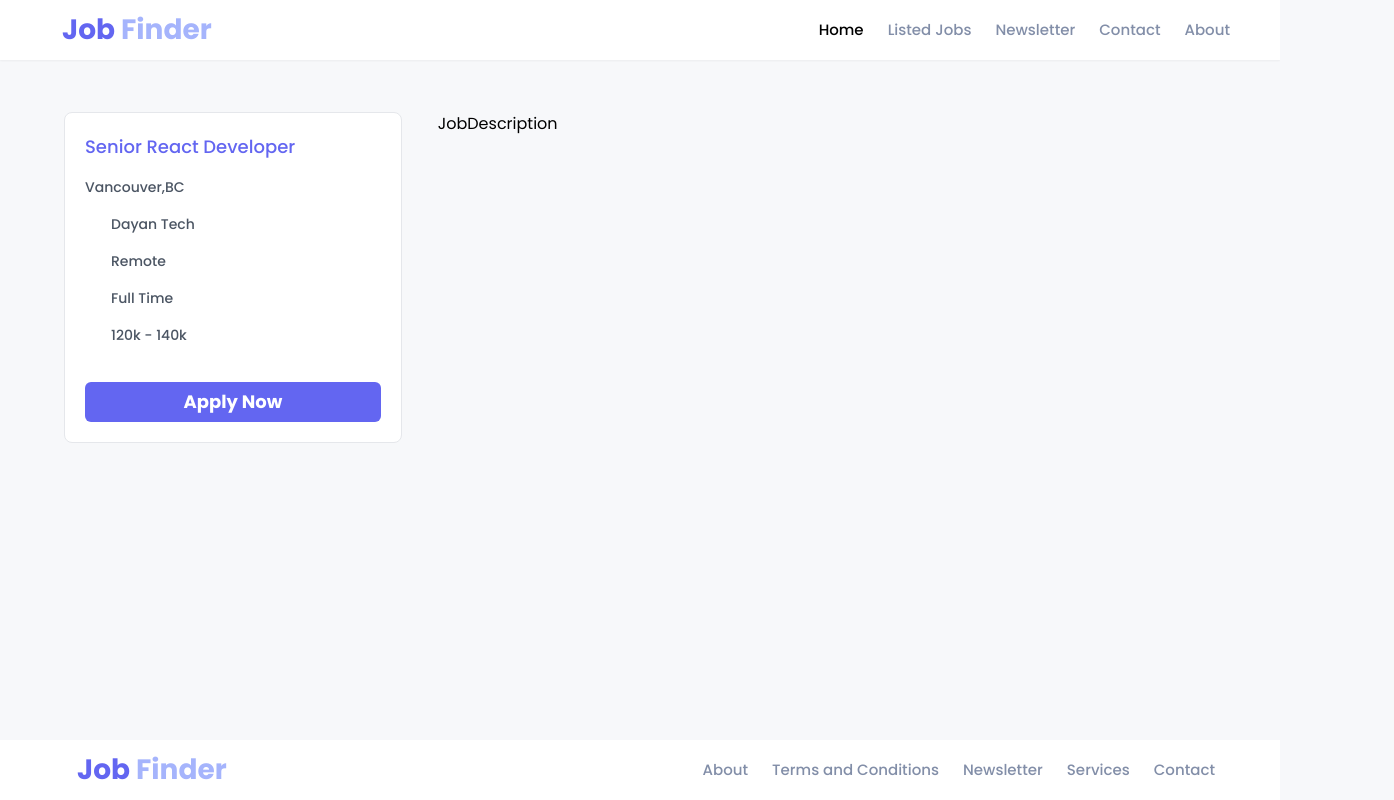
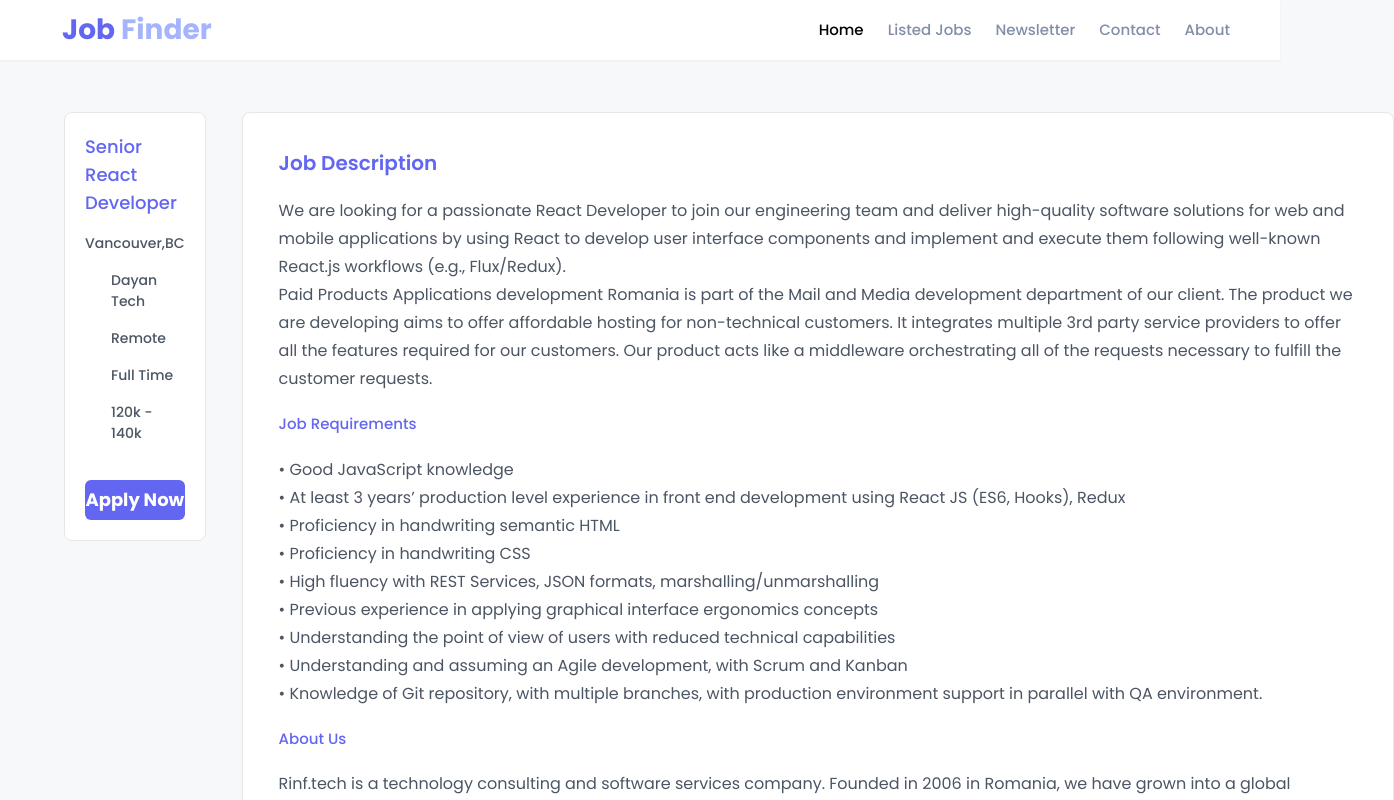
Before and after one commit to gokhanyurtsever/job-board, a React (Vite) app: page /jobs/1 in a window 1280 px wide. Shown: the top 800 px of the page, 1394 px wide, since content can reach past the window. Built offline with nearby package versions, Linux system fonts and the light colour scheme; some icons are missing.

Commit message:
job description component

```diff
--- a/src/components/JobDescription/index.tsx
+++ b/src/components/JobDescription/index.tsx
@@ -1,8 +1,71 @@
+import { useNavigate, useParams } from "react-router"
+import { jobs } from "../../data/jobs";
+import { BusinessOutline, LocationOutline, NewspaperOutline } from "react-ionicons";
 
 const JobDescription = () => {
-  return (
-    <div>JobDescription</div>
-  )
+    const params = useParams();
+    const job = jobs[Number(params.jobId)] ? jobs[Number(params.jobId)] : jobs[0];
+    const navigate = useNavigate();
+    return (<div className="w-full flex flex-col gap-8">
+      <div className="w-full flex items-start gap-5 bg-white rounded-lg p-9 shadow-sm border border-gray-200 flex-col">
+        <span className="text-indigo-500 font-semibold text-xl">Job Description</span>
+        <p
+        className="text-gray-600 leading-7" dangerouslySetInnerHTML={{__html: job.description || "" }}
+        ></p>
+        <p className="text-indigo-500 text-[15px] font-medium">Job Requirements</p>
+        <p className="text-gray-600 leading-7"
+        dangerouslySetInnerHTML={{__html: job.rquirements || "" }}
+        ></p>
+        <p className="text-indigo-500 text-[15px] font-medium">About Us</p>
+        <p className="text-gray-600 leading-7"
+        dangerouslySetInnerHTML={{__html: job.about || "" }}
+        ></p>
+      </div>
+      <div className="w-full flex flex-col gap-4 items-center">
+        <div className="w-full text-indigo-500 font-semibold text-xl text-center bg-white rounded-lg p-3 mb-4 border border-gray-200">Similar Jobs
+        </div>
+        <div className="w-full flex md:flex-row flex-col items-center justify-between">
+          {jobs.slice(0,3).map((job) => {
+             return(
+                <div
+                key={job.title}
+                className="md:w-[430px] w-full bg-white mb-5 rounded-lg flex items-center justify-between md:p-8 py-8 px-4 border border-gray-200"
+                >
+                  <div className="flex flex-col items-start gap-3">
+                    <img src={job.logo} alt={job.title} className="w-[70px]"
+                     />
+                     <span className="font-semibold text-indigo-500 text-[22px] w-full">{job.title}</span>
+                     <div className="flex flex-col gap-[6px]"></div>
+                     <div className="flex items-center gap-2">
+                      <BusinessOutline width={"18px"} height={"18px"} color="#5555"/>
+                      <span className="text-[14px] font-medium text-gray-600">{job.company}
+                      </span>
+                     </div>
+                     <div className="flex items-center gap-2">
+                      <LocationOutline width={"18px"} height={"18px"} color="#5555"/>
+                      <span className="text-[14px] font-medium text-gray-600">{job.workStatus}
+                      </span>
+                     </div>
+                     <div className="flex items-center gap-2">
+                      <NewspaperOutline width={"18px"} height={"18px"} color="#5555"/>
+                      <span className="text-[14px] font-medium text-gray-600">{job.contractStatus}
+                      </span>
+                     </div>
+                  </div>
+                  <div className="flex flex-col gap-4 sel-end">
+                    <button onClick={() => navigate(`/jobs/${job.id}`)}
+                    className="text-white font-bold text-lg rounded-md bg-indigo-500 w-10 h-10"
+                    >
+                      Apply
+                    </button>
+                  </div>
+                </div>
+             )
+          })}
+        </div>
+      </div>
+    </div>
+    )
 }
 
 export default JobDescription
```
